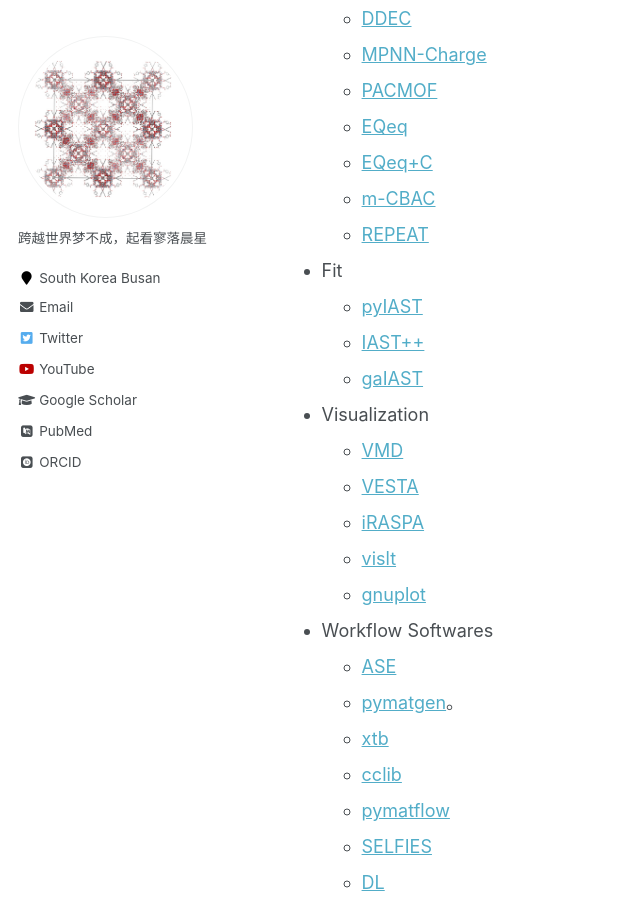
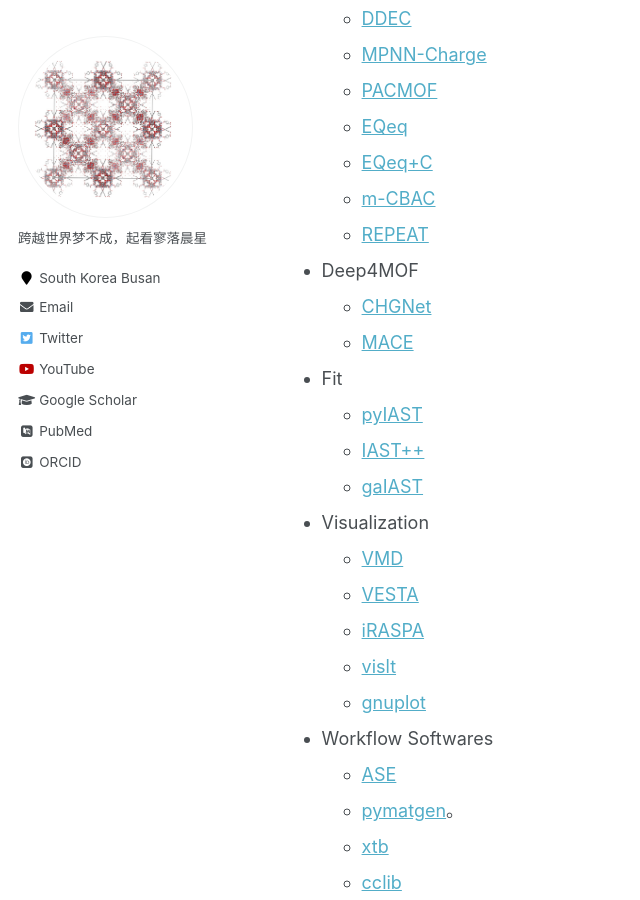
Before and after one commit to sxm13/ZGBshenxiaomoCV.github.io, a Jekyll site: the page built from _pages/markdown.md, in a window 1280 px wide and 900 px high, scrolled down 1345 px. Shown: the whole window, without its empty margins (0-640 px from the left). Built offline with Jekyll 4.4.1, drawn with Linux system fonts in a browser that asks for light colours; some web fonts are replaced.

Commit message:
Update markdown.md

```diff
--- a/_pages/markdown.md
+++ b/_pages/markdown.md
@@ -46,6 +46,9 @@ redirect_from:
   * [EQeq+C](https://pubs.acs.org/doi/10.1021/acs.jctc.5b00037)
   * [m-CBAC](https://pubs.acs.org/doi/10.1021/acs.jpcc.0c01524)
   * [REPEAT](https://github.com/uowoolab/REPEAT-Assigner)
+* Deep4MOF
+  * [CHGNet](https://github.com/CederGroupHub/chgnet)
+  * [MACE](https://mace-docs.readthedocs.io/en/latest/guide/training.html#data-keys)
 * Fit
   * [pyIAST](https://github.com/CorySimon/pyIAST/)
   * [IAST++](https://sangwon91.github.io/IASTpp/)
```
